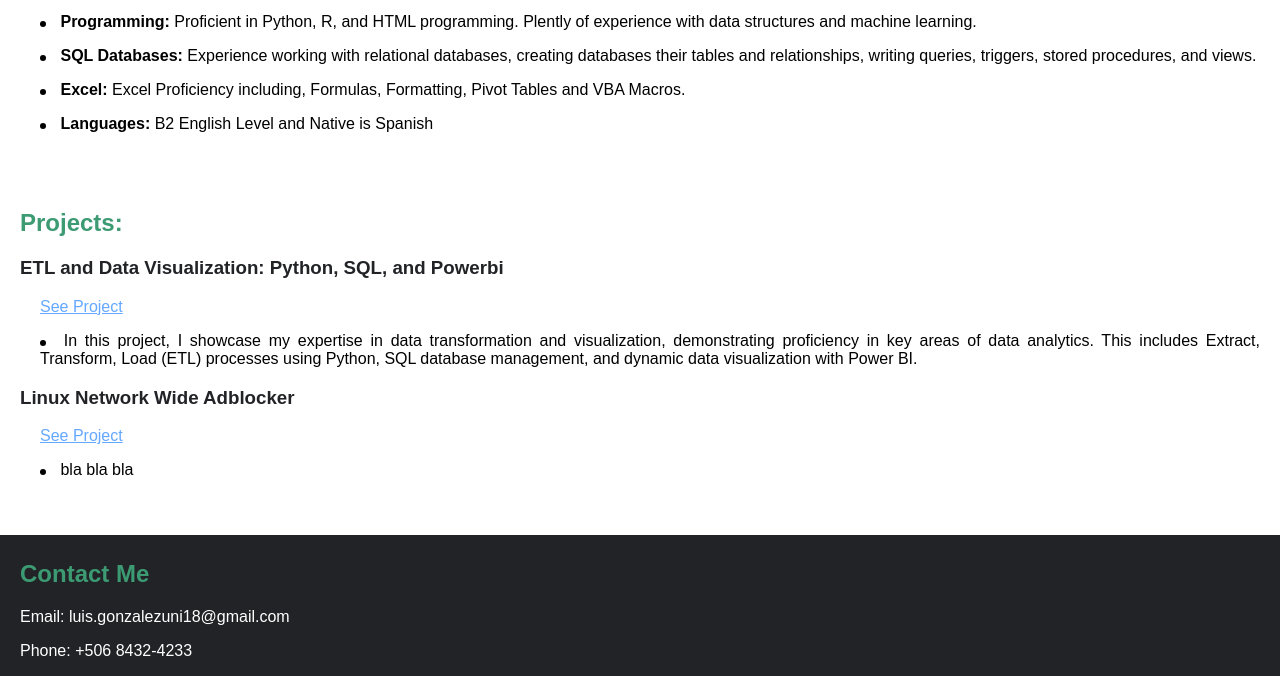
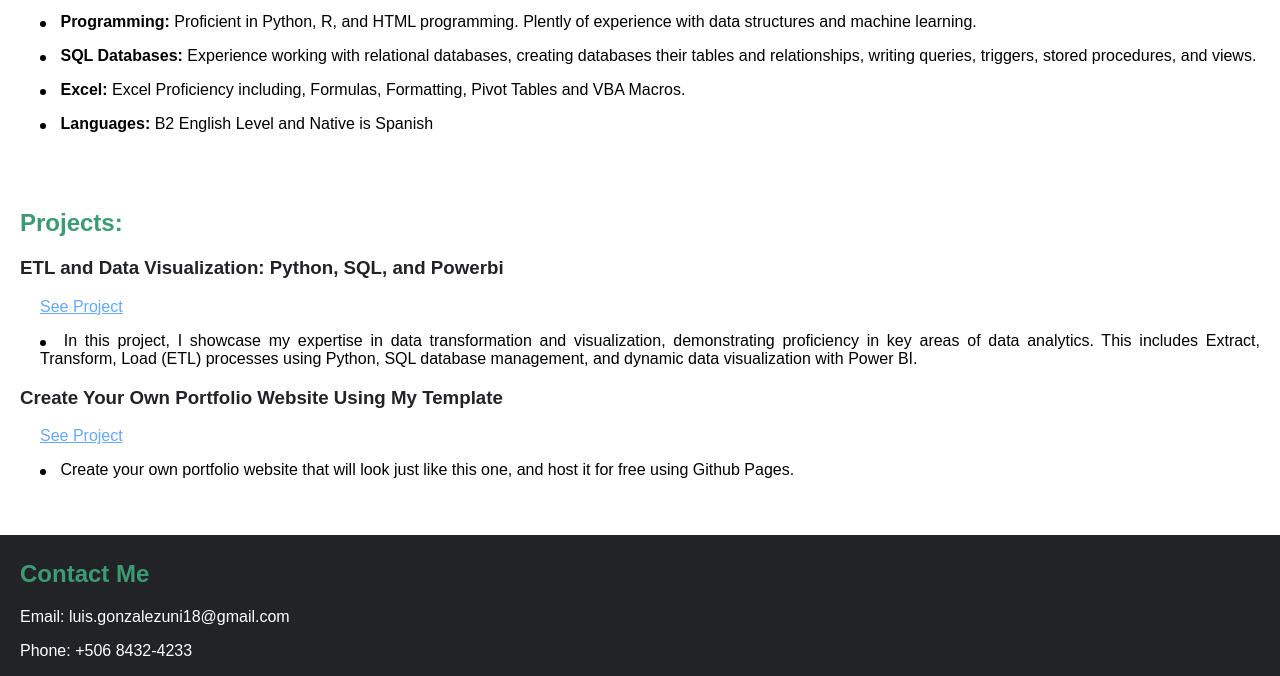
Before and after one commit to LuisGon18/Portfolio, a plain HTML site: page index.html in a window 1280 px wide. Shown: the part 774-1450 px from the top of the page. Drawn offline with Linux system fonts and the light colour scheme.

Commit message:
Update index.html

```diff
--- a/index.html
+++ b/index.html
@@ -85,11 +85,11 @@
           <span class="dot"></span>
           In this project, I showcase my expertise in data transformation and visualization, demonstrating proficiency in key areas of data analytics. This includes Extract, Transform, Load (ETL) processes using Python, SQL database management, and dynamic data visualization with Power BI.
         </p>
-        <h3>Linux Network Wide Adblocker</h3>
-        <a href="https://github.com/LuisGon18/ETL-and-Data-Visualization-Python-SQL-and-Powerbi">See Project</a>
+        <h3>Create Your Own Portfolio Website Using My Template</h3>
+        <a href="https://luisgon18.github.io/Create-Your-Own-Portfolio-Website-Using-My-Template/">See Project</a>
         <p>
           <span class="dot"></span>
-          bla bla bla
+          Create your own portfolio website that will look just like this one, and host it for free using Github Pages.
       </div>
       </p>
     </div>
```
